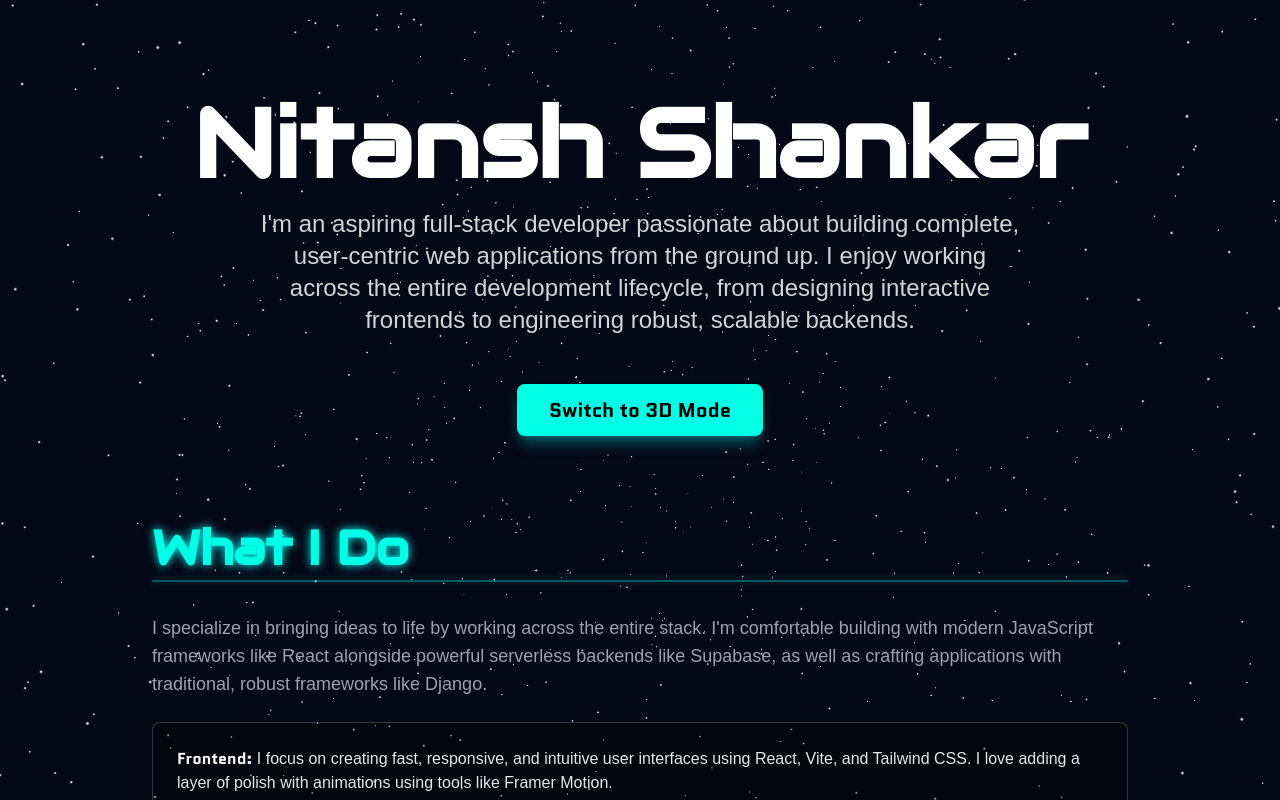
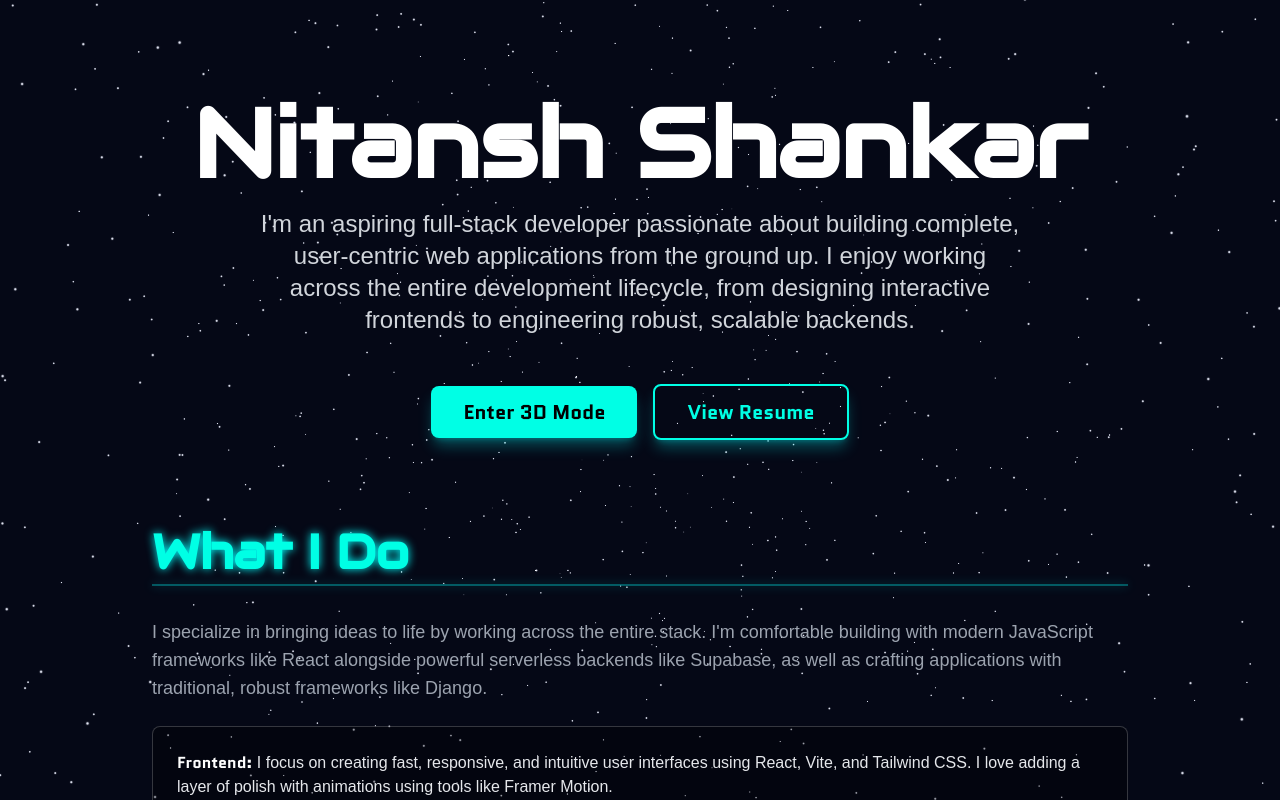
Before and after one commit to BIJJUDAMA/Portfolio, a React (Vite) app: page / in a window 1280 px wide. Built offline with nearby package versions, Linux system fonts and the light colour scheme; a web font is replaced by a local one.

Commit message:
Added Resume PDF and fixed 3D layout of Icons

```diff
--- /dev/null
+++ b/src/components/ResumeModal.jsx
@@ -0,0 +1,45 @@
+import React from 'react';
+import { motion } from 'framer-motion';
+
+const ResumeModal = ({ onClose }) => {
+
+    const resumeUrl = '/resume.pdf';
+
+    return (
+        <motion.div
+            initial={{ opacity: 0 }}
+            animate={{ opacity: 1 }}
+            exit={{ opacity: 0 }}
+            transition={{ duration: 0.3 }}
+            className="fixed inset-0 bg-black/50 z-40 flex items-center justify-center p-4"
+            onClick={onClose}
+        >
+            <motion.div
+                initial={{ scale: 0.9, opacity: 0 }}
+                animate={{ scale: 1, opacity: 1 }}
+                exit={{ scale: 0.9, opacity: 0 }}
+                transition={{ duration: 0.3 }}
+                className="w-full max-w-4xl h-[90vh] bg-[#050816]/80 border border-[#00ffff]/50 rounded-lg shadow-lg shadow-[#00ffff]/20 m-4 relative flex flex-col"
+                onClick={(e) => e.stopPropagation()}
+            >
+                <div className="flex justify-between items-center p-4 border-b border-[#00ffff]/30">
+                    <h2 className="text-2xl font-bold text-[#00FFE5] font-heading">
+                        My Resume
+                    </h2>
+                    <button onClick={onClose} className="text-gray-300 hover:text-white transition-colors text-3xl z-50" aria-label="Close panel">&times;</button>
+                </div>
+
+                <div className="flex-grow p-4">
+                    <iframe
+                        src={resumeUrl}
+                        title="Resume"
+                        className="w-full h-full border-0 rounded-b-lg"
+                    />
+                </div>
+            </motion.div>
+        </motion.div>
+    );
+
+};
+
+export default ResumeModal;
--- a/src/components/Scene.jsx
+++ b/src/components/Scene.jsx
@@ -20,14 +20,14 @@ const ContactIcons = ({ isMobile }) => {
         },
         linkedin: {
             position: 'fixed',
-            top: isMobile ? '-20rem' : '-25rem',
-            right: isMobile ? '3rem' : '15rem',
+            top: isMobile ? '-20rem' : '-22rem',
+            right: isMobile ? '3rem' : '18rem',
             pointerEvents: 'auto',
         },
         github: {
             position: 'fixed',
-            top: isMobile ? '-20rem' : '-25rem',
-            left: isMobile ? '3rem' : '15rem',
+            top: isMobile ? '-20rem' : '-22rem',
+            left: isMobile ? '3rem' : '18rem',
             pointerEvents: 'auto',
         }
     };
--- a/src/data/portfolioData.jsx
+++ b/src/data/portfolioData.jsx
@@ -35,7 +35,7 @@ export const projects = [{
     id: 2,
     title: "Portfolio",
     description: "A personal portfolio website built with ReactJS and ThreeJS to showcase my projects, skills, and experience. Deployed on Netlify with Netlify Forms integration.",
-    liveLink: "nitansh.netlify.app",
+    //No livelink since you are already on the site
     githubLink: "https://github.com/BIJJUDAMA/Portfolio",
 },
 
@@ -51,6 +51,9 @@ export const orbitingSections = [{
 }, {
     id: 'projects',
     title: 'PROJECTS',
+}, {
+    id: 'resume',
+    title: 'RESUME',
 }, {
     id: 'contact',
     title: 'CONTACT',
--- a/src/pages/InteractivePage.jsx
+++ b/src/pages/InteractivePage.jsx
@@ -4,6 +4,7 @@ import AboutModal from '../components/AboutModal';
 import SkillsModal from '../components/SkillsModal';
 import ProjectsModal from '../components/ProjectsModal';
 import ContactModal from '../components/ContactModal';
+import ResumeModal from '../components/ResumeModal';
 
 // Receive onSwitchMode prop to allow toggling back to 2D
 function HomePage({ onSwitchMode }) {
@@ -58,6 +59,7 @@ function HomePage({ onSwitchMode }) {
             {activeModal === 'skills' && <SkillsModal onClose={handleCloseModal} />}
             {activeModal === 'projects' && <ProjectsModal onClose={handleCloseModal} />}
             {activeModal === 'contact' && <ContactModal onClose={handleCloseModal} />}
+            {activeModal === 'resume' && <ResumeModal onClose={handleCloseModal} />}
         </div>
     );
 }
--- a/src/pages/StaticPage.jsx
+++ b/src/pages/StaticPage.jsx
@@ -2,6 +2,7 @@ import React, { useState } from 'react';
 import { motion } from 'framer-motion';
 import { personalInfo, whatIDo, skills, projects, contactPoints } from '../data/portfolioData.jsx';
 import Starfield from '../components/Starfield.jsx';
+import ResumeModal from '../components/ResumeModal.jsx';
 
 
 const SectionTitle = ({ children }) => (
@@ -14,6 +15,7 @@ const SectionTitle = ({ children }) => (
 const StaticPage = ({ onSwitchMode }) => {
     const [formState, setFormState] = useState({ name: '', email: '', subject: '', message: '' });
     const [submitStatus, setSubmitStatus] = useState(null); // 'success', 'error', or null
+    const [isResumeModalOpen, setIsResumeModalOpen] = useState(false);
 
     const handleChange = (e) => {
         setFormState({ ...formState, [e.target.name]: e.target.value });
@@ -75,13 +77,19 @@ const StaticPage = ({ onSwitchMode }) => {
                         initial={{ opacity: 0, scale: 0.8 }}
                         animate={{ opacity: 1, scale: 1 }}
                         transition={{ duration: 0.5, delay: 0.5 }}
-                        className="mt-12"
+                        className="mt-12 flex flex-col sm:flex-row items-center justify-center gap-4"
                     >
                         <button
                             onClick={onSwitchMode}
-                            className="font-nav font-bold text-xl bg-[#00FFE5] text-black py-3 px-8 rounded-lg hover:bg-white transition-colors duration-300 shadow-lg shadow-[#00ffff]/30"
+                            className="w-full sm:w-auto font-nav font-bold text-xl bg-[#00FFE5] text-black py-3 px-8 rounded-lg hover:bg-white transition-colors duration-300 shadow-lg shadow-[#00ffff]/30"
                         >
-                            Switch to 3D Mode
+                            Enter 3D Mode
+                        </button>
+                        <button
+                            onClick={() => setIsResumeModalOpen(true)}
+                            className="w-full sm:w-auto font-nav font-bold text-xl bg-transparent border-2 border-[#00FFE5] text-[#00FFE5] py-3 px-8 rounded-lg hover:bg-[#00FFE5] hover:text-black transition-colors duration-300 shadow-lg shadow-[#00ffff]/30"
+                        >
+                            View Resume
                         </button>
                     </motion.div>
                 </header>
@@ -222,6 +230,8 @@ const StaticPage = ({ onSwitchMode }) => {
                     </p>
                 </footer>
             </div>
+
+            {isResumeModalOpen && <ResumeModal onClose={() => setIsResumeModalOpen(false)} />}
         </div>
     );
 };
```
Also changed, not shown: 2 other files (tests, documents, lock files or other folders).
